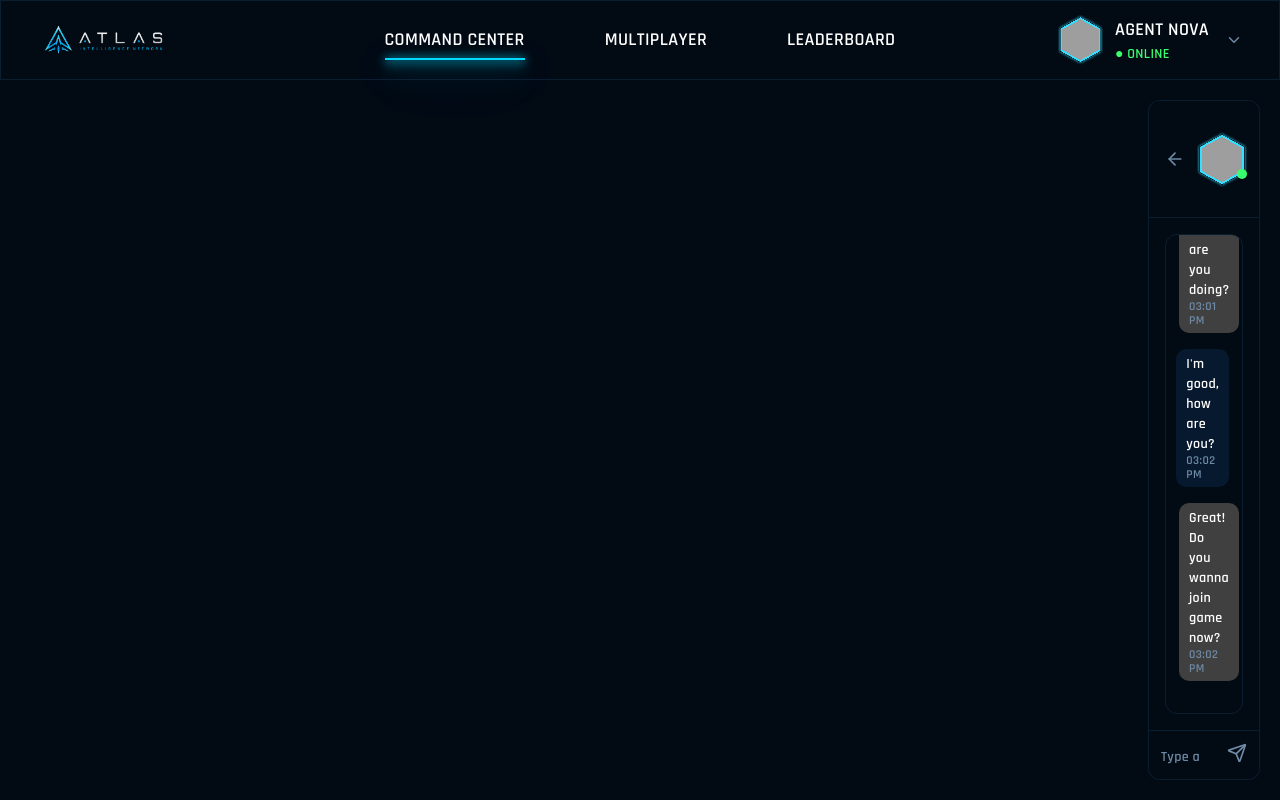
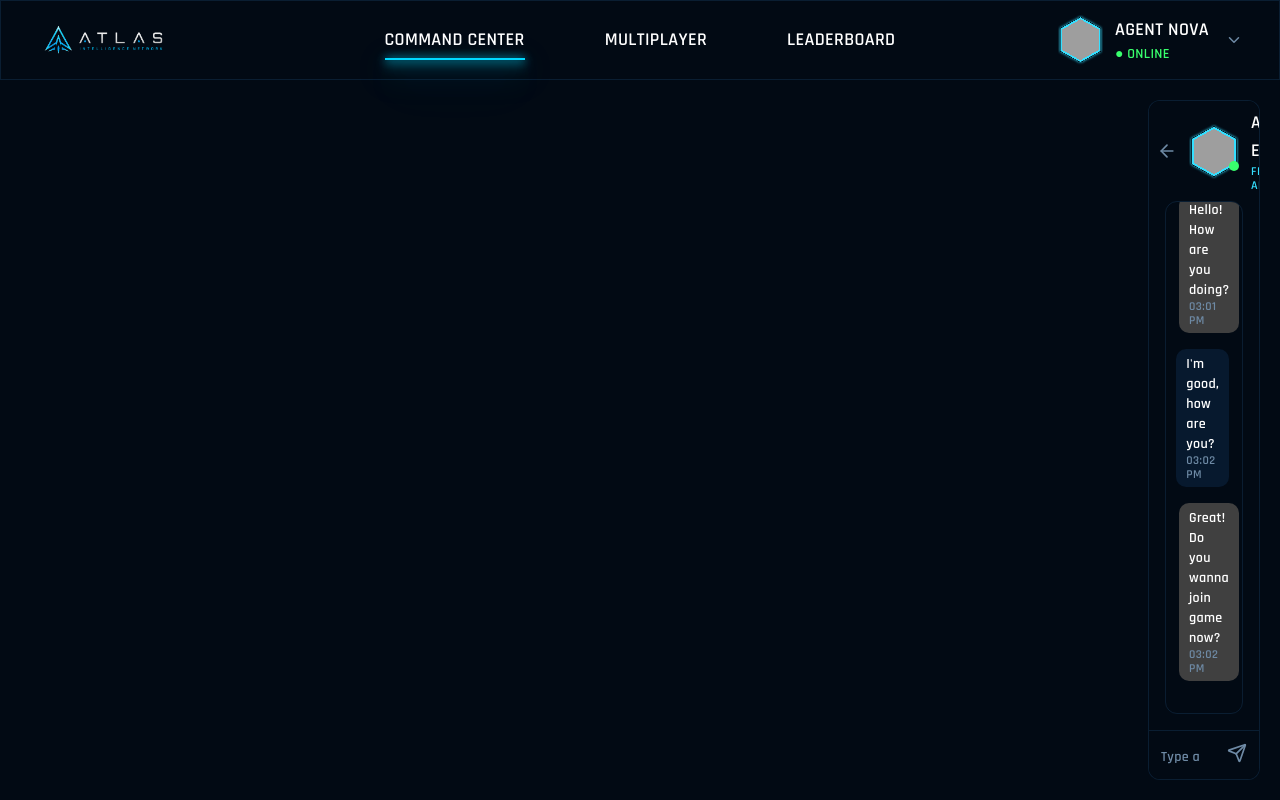
Before and after one commit to IlyasFounas/ft_transcendence, a React (Vite) app in the folder frontend/: page /home in a window 1280 px wide. Both pictures are taken after a click on the button 1204 px from the left and 209 px from the top of the page. Built offline with nearby package versions, Linux system fonts and the light colour scheme; grey boxes are pictures that could not be loaded.

Commit message:
fix: Conversation margin

```diff
--- a/frontend/src/components/chat/Conversation.tsx
+++ b/frontend/src/components/chat/Conversation.tsx
@@ -56,7 +56,7 @@ export default function Conversation({
                 overflow-hidden
             "
         >
-            <div className="shrink-0 border-b border-border-default p-4">
+            <div className="shrink-0 p-2">
                 <div className="flex items-center gap-3">
                     <button
                         type="button"
@@ -111,7 +111,8 @@ export default function Conversation({
                     px-2
                     py-4
                     mx-4
-                    my-4
+                    mt-0
+                    mb-4
                     flex
                     flex-col
                     gap-4
```
